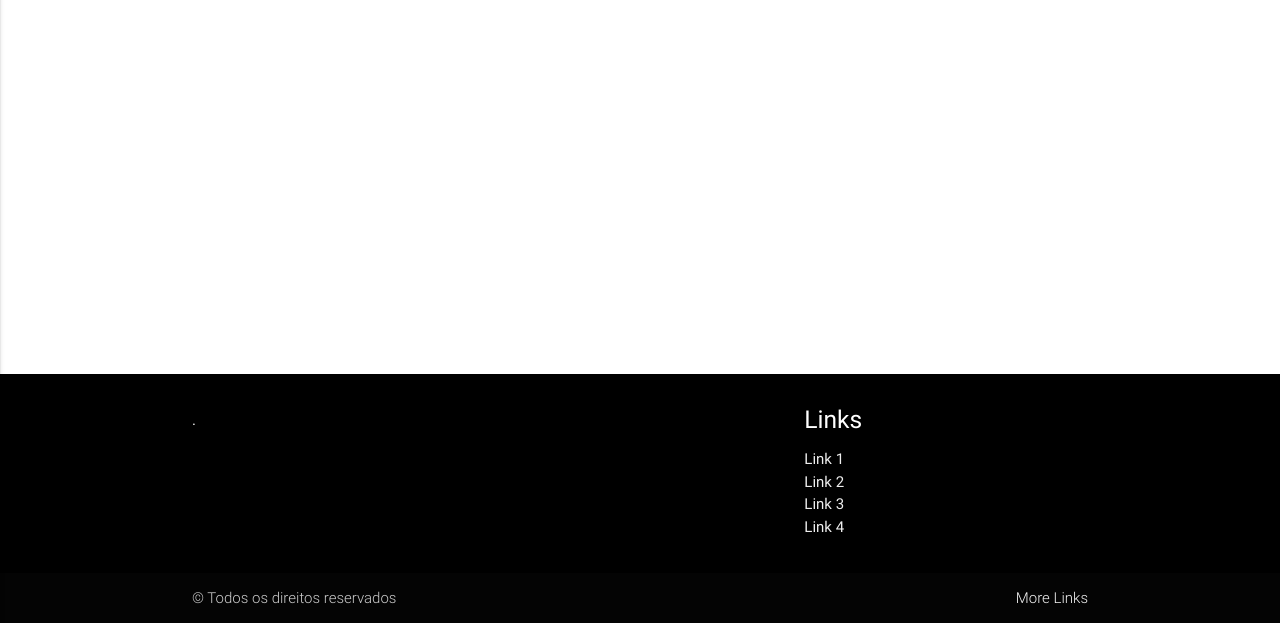
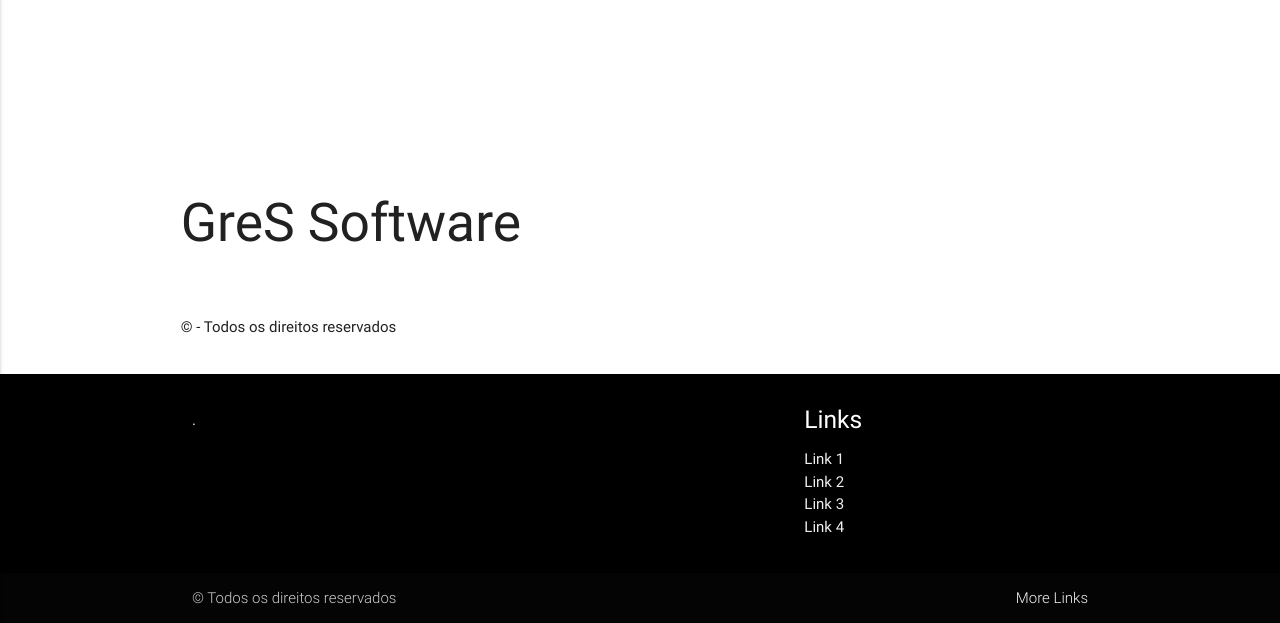
Before and after one commit to rafaelqueiroz88/APParking, a PHP site: template View/Layouts/_Footer_Admin.php in a window 1280 px wide. Shown: the part 177-800 px from the top of the page. Run offline with PHP 8.4, Linux system fonts and the light colour scheme; the template is opened without the code that fills it, so the values that code supplies are empty.

Commit message:
Menu Admin
Manutenção nos links do menu e no rodapé

```diff
--- a/View/Layouts/_Footer_Admin.php
+++ b/View/Layouts/_Footer_Admin.php
@@ -6,9 +6,29 @@
 
 		</main>
 		<footer>
-			<time>
-				<h2> <?php $home->VerData(); ?> </h2>
-			</time>
+			<div class="container">
+				<div class="row">
+					<div class="col-xs-12 col-sm-12 col-md-12">
+						<p>
+							<h2> GreS Software </h2>
+						</p>
+					</div>
+				</div>
+				<div class="row">
+					<div class="col-xs-12 col-sm-12 col-md-12">
+						<time>
+							<h3> <?php $home->VerData(); ?> </h3>
+						</time>
+					</div>
+				</div>
+				<div class="row">
+					<div class="col-xs-12 col-sm-12 col-md-4">
+						<p>
+							&copy; - Todos os direitos reservados
+						</p>
+					</div>
+				</div>
+			</div>
 		</footer>
 		<script type="text/javascript" src="./Public/js/jquery-3.2.1.js"></script>
 		<script type="text/javascript" src="./Public/js/jquery.mask.js"></script>
--- a/View/Layouts/_Header_Admin.php
+++ b/View/Layouts/_Header_Admin.php
@@ -43,12 +43,6 @@
 								</ul>
 							</li>
 						</ul>
-						<form class="navbar-form navbar-left">
-							<div class="form-group">
-								<input type="text" class="form-control" placeholder="Search">
-							</div>
-							<button type="submit" class="btn btn-default">Submit</button>
-						</form>
 						<ul class="nav navbar-nav navbar-right">
 							<li><a href="#">Link</a></li>
 							<li class="dropdown">
```
